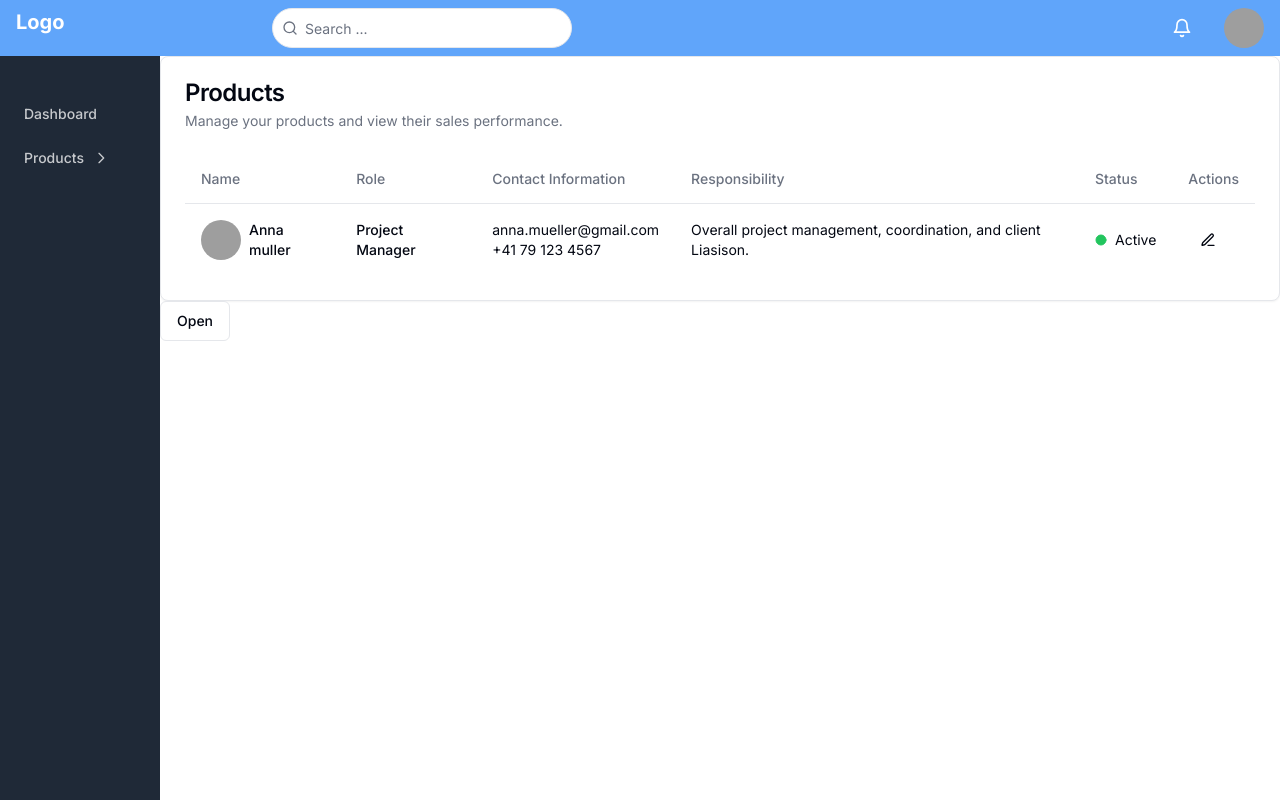
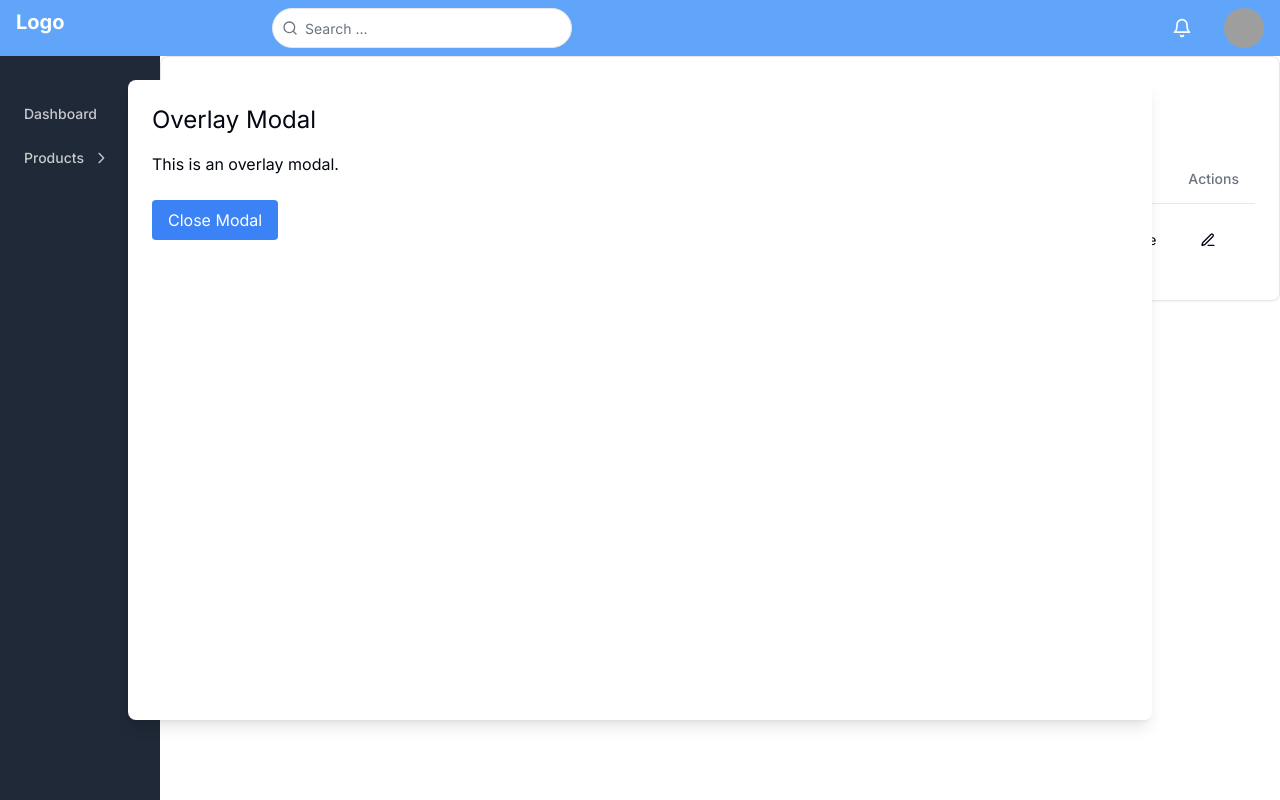
Before and after one commit to ait-varun/Shadcn-components, a Next.js app: page /Dashboard in a window 1280 px wide. Built offline with nearby package versions, Linux system fonts and the light colour scheme; grey boxes are pictures that could not be loaded.

Commit message:
added overlay modal

```diff
--- a/src/app/Dashboard/page.tsx
+++ b/src/app/Dashboard/page.tsx
@@ -1,12 +1,27 @@
+"use client";
+import Overlay from "@/components/Overlay";
 import Products from "@/components/Products";
 import { SheetDemo } from "@/components/SheetDemo";
+import { useEffect, useState } from "react";
 
 export default function Contact() {
+  const [show, setShow] = useState(false);
+
+  useEffect(() => {
+    const timer = setTimeout(() => {
+      setShow(true);
+    }, 500);
+
+    // Clean up function to clear the timeout when the component is unmounted
+    return () => clearTimeout(timer);
+  }, []);
+
   return (
     <>
       <main className="md:ml-40">
         <Products />
         <SheetDemo />
+        <Overlay show={show} onClose={() => setShow(false)} />
       </main>
     </>
   );
--- /dev/null
+++ b/src/components/Overlay.tsx
@@ -0,0 +1,32 @@
+"use client";
+import { useState } from "react";
+
+export default function Overlay({
+  show,
+  onClose,
+}: {
+  show: boolean;
+  onClose: () => void;
+}) {
+  return (
+    <>
+      {show && (
+        <div className="fixed z-50 inset-0 overflow-hidden">
+          <div className="flex items-center justify-center min-h-screen">
+            <div
+              className="bg-white rounded-lg shadow-lg p-6 w-[80vw] h-[80vh] fixed top-[10vh] left-[10vw]"
+              onClick={(e) => e.stopPropagation()}>
+              <h2 className="text-2xl mb-4">Overlay Modal</h2>
+              <p className="mb-6">This is an overlay modal.</p>
+              <button
+                className="bg-blue-500 text-white py-2 px-4 rounded"
+                onClick={onClose}>
+                Close Modal
+              </button>
+            </div>
+          </div>
+        </div>
+      )}
+    </>
+  );
+}
```
